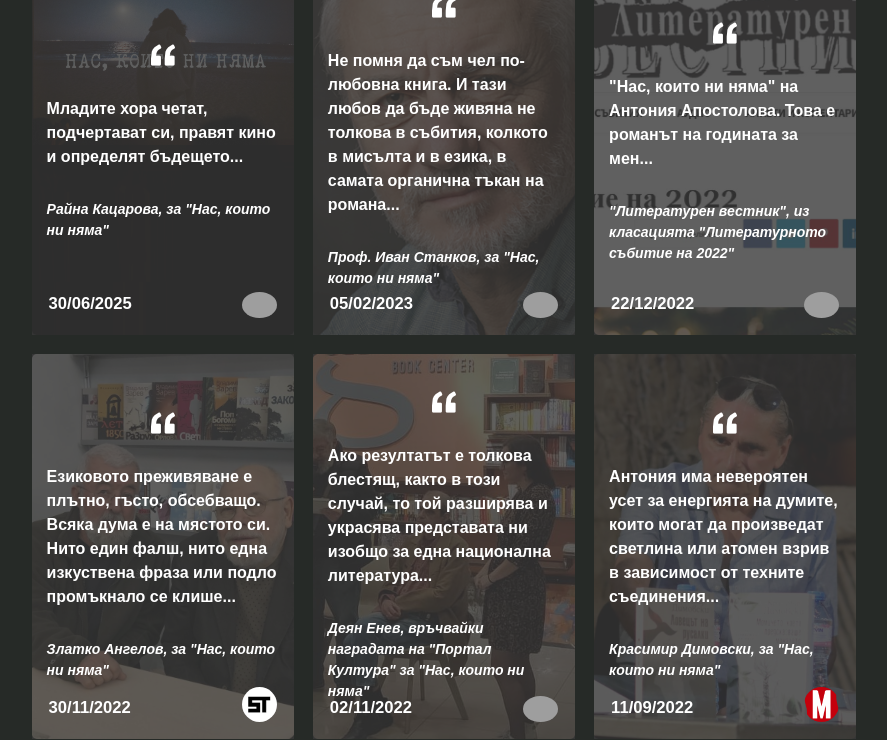
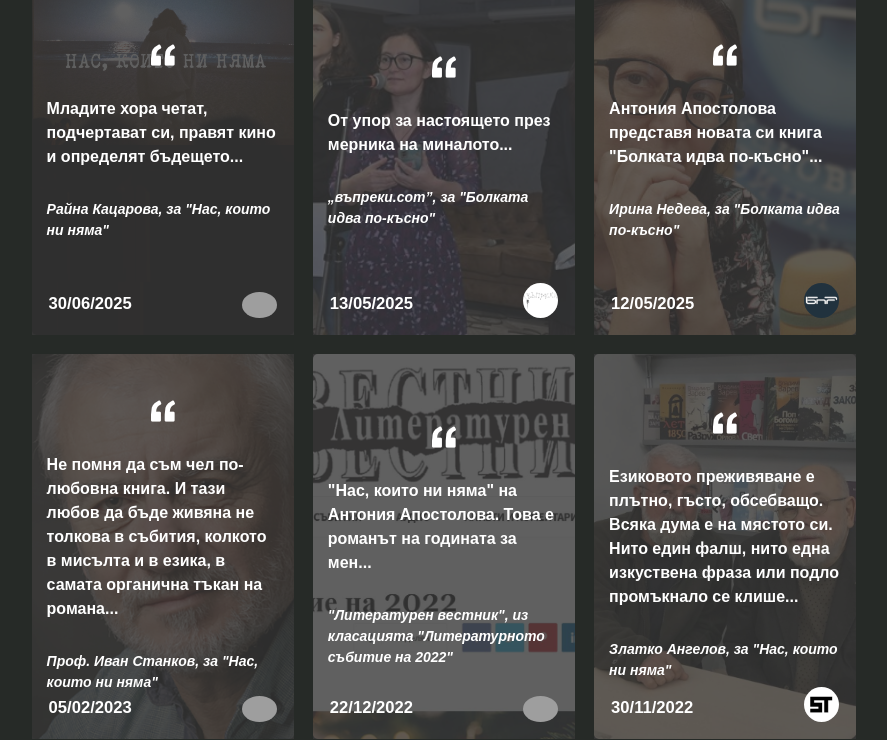
Before and after one commit to stilnica/stilnica.github.io, a Jekyll site: the page built from _info/_people/antonia.html, in a window 1280 px wide and 900 px high, scrolled down 2462 px, cut to the strip 160-900 px from the top of the window. Shown: the whole strip, without its empty margins (196-1083 px from the left). Built offline with Jekyll 4.4.1, drawn with Linux system fonts in a browser that asks for light colours; some web fonts are replaced; some of the changed text lies outside the part shown; grey boxes are pictures that could not be loaded.

Commit message:
new media and sort

```diff
--- a/_info/_people/antonia.html
+++ b/_info/_people/antonia.html
@@ -23,12 +23,36 @@ capitals:
     - country: "Israel"
       cap: "Jeruz"
 links:
+
     - book_section: more
       medialogo: "/assets/images/media-logos/zhenatadnes.png"
       url: "https://www.jenatadnes.com/knigi/potavane-v-martvo-more-ot-antoniya-apostolova/"
       title: "„Потъване в мъртво море“ от Антония Апостолова"
       medium: Жената Днес
 review_links:
+
+    -
+      book_section: bolkata
+      medialogo: "vepraki.png"
+      url: "https://xn--b1agjhxg2e.com/post/784053078472212480/%D0%BE%D1%82-%D1%83%D0%BF%D0%BE%D1%80-%D0%B7%D0%B0-%D0%BD%D0%B0%D1%81%D1%82%D0%BE%D1%8F%D1%89%D0%B5%D1%82%D0%BE-%D0%BF%D1%80%D0%B5%D0%B7-%D0%BC%D0%B5%D1%80%D0%BD%D0%B8%D0%BA%D0%B0-%D0%BD%D0%B0-%D0%BC%D0%B8%D0%BD%D0%B0%D0%BB%D0%BE%D1%82%D0%BE"
+      image: "/assets/images/media-photos/plovdiv-event.jpg"
+      title: "От упор за настоящето през мерника на миналото"
+      medium: "vepraki"
+      quote_person: "„въпреки.com”"
+      quote_person_desc: "за \"Болката идва по-късно\""
+      date: "2025/05/13"
+
+    -
+      book_section: bolkata
+      medialogo: "bnr.png"
+      url: "https://bnr.bg/post/102155587/antonia-apostolova-predstava-novata-si-kniga-bolkata-idva-po-kasno"
+      image: "/assets/images/media-photos/radio-interview.jpg"
+      title: "Антония Апостолова представя новата си книга \"Болката идва по-късно\""
+      medium: "bnr"
+      quote_person: "Ирина Недева"
+      quote_person_desc: "за \"Болката идва по-късно\""
+      date: "2025/05/12"
+
     -
       book_section: nas
       medialogo: "plovdivchete2.png"
@@ -255,13 +279,6 @@ review_links:
 
 interview_links:
     -
-      url: "https://xn--b1agjhxg2e.com/post/784053078472212480/%D0%BE%D1%82-%D1%83%D0%BF%D0%BE%D1%80-%D0%B7%D0%B0-%D0%BD%D0%B0%D1%81%D1%82%D0%BE%D1%8F%D1%89%D0%B5%D1%82%D0%BE-%D0%BF%D1%80%D0%B5%D0%B7-%D0%BC%D0%B5%D1%80%D0%BD%D0%B8%D0%BA%D0%B0-%D0%BD%D0%B0-%D0%BC%D0%B8%D0%BD%D0%B0%D0%BB%D0%BE%D1%82%D0%BE"
-      image: "/assets/images/media-logos/vepraki.png"
-      title: "От упор за настоящето през мерника на миналото"
-      medium: "vepraki"
-      date: "2025/05/13"
-
-    -
       url: "https://mamamia.bg/v-bibliotekata/antoniya-apostolova-opitah-se-da-razbera-kak-bolkata-ni-razkazva.html"
       image: "/assets/images/media-logos/mamamia.png"
       title: "Антония Апостолова: Опитах се да разбера как болката ни разказва"
@@ -282,12 +299,6 @@ interview_links:
       medium: "youtube"
       date: "2021/11/04"
 
-    -
-      url: "https://bnr.bg/post/102155587/antonia-apostolova-predstava-novata-si-kniga-bolkata-idva-po-kasno"
-      image: "/assets/images/media-logos/bnr.png"
-      title: "Антония Апостолова представя новата си книга \"Болката идва по-късно\""
-      medium: "bnr"
-      date: "2025/05/12"
     -
       url: "https://bnt.bg/news/antoniya-apostolova-za-knigata-bolkata-idva-po-kasno-v390539-339016news.html?page=15"
       image: "/assets/images/media-logos/bnt.png"
```
Also changed, not shown: assets/images/media-photos/plovdiv-event.jpg (added), assets/images/media-photos/plovdiv-film-cut3.png, assets/images/media-photos/radio-interview.jpg (added).
